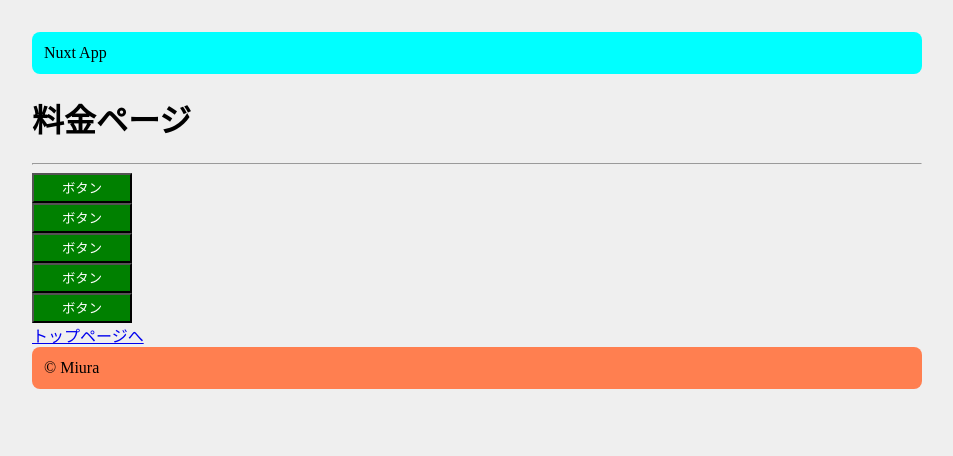
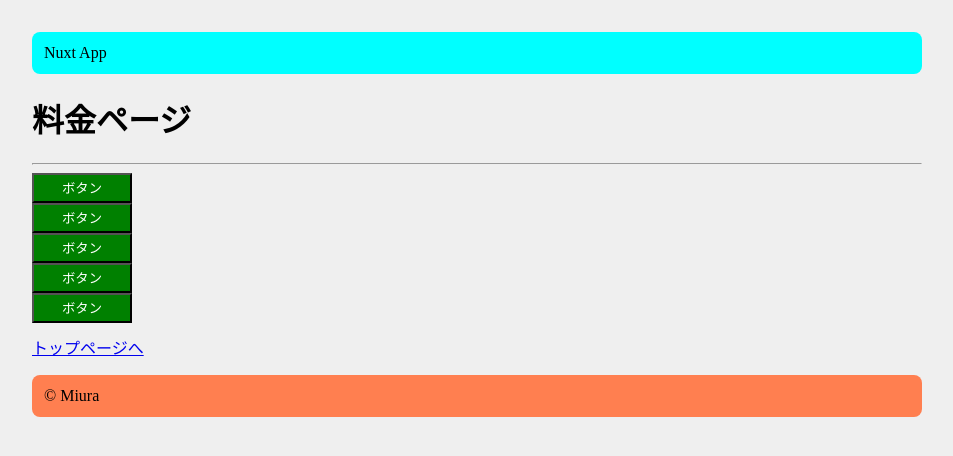
Before and after one commit to miura19/nuxt-tutorial, a Nuxt app: page /price in a window 1280 px wide. Shown: the top 456 px of the page, without its empty margins (163-1116 px from the left). Built offline with nearby package versions, Linux system fonts and the light colour scheme.

Commit message:
もっかいレイアウト修正

```diff
--- a/layouts/default.vue
+++ b/layouts/default.vue
@@ -28,6 +28,7 @@ footer{
     background: coral;
     padding: 12px;
     border-radius: 8px;
+    margin-top: 12px
 }
 
 ul {
--- a/pages/price.vue
+++ b/pages/price.vue
@@ -8,6 +8,14 @@
         <Button></Button>
         <Button></Button>
         <Button></Button>
-        <NuxtLink to="/">トップページへ</NuxtLink>
+        <p class="goto-toppage">
+            <NuxtLink to="/">トップページへ</NuxtLink>
+        </p>
     </div>
 </template>
+
+<style>
+.goto-toppage {
+    margin-top: 12px;
+}
+</style>
```
